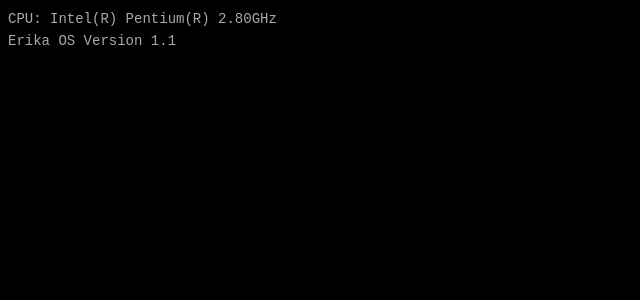
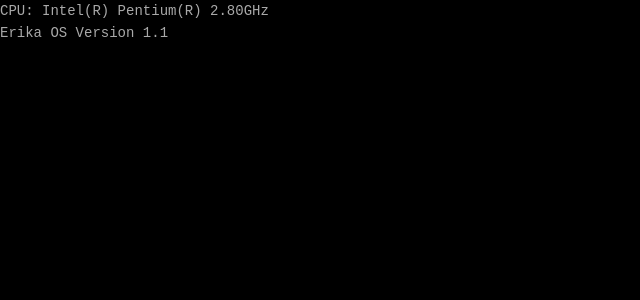
Before and after one commit to embe8/react-desktop-simulator, a React (Vite) app in the folder vite-desktop-simulator/: page / in a window 1280 px wide. Shown: the top 300 px of the page, without its empty margins (0-640 px from the left). Built offline with nearby package versions, Linux system fonts and the light colour scheme; the HTML template or start-up script is replaced by a standard one.

Commit message:
Modified index css to hide vertical and horizontal scroll bars in pages

```diff
--- a/vite-desktop-simulator/src/index.css
+++ b/vite-desktop-simulator/src/index.css
@@ -12,6 +12,14 @@
   text-rendering: optimizeLegibility;
   -webkit-font-smoothing: antialiased;
   -moz-osx-font-smoothing: grayscale;
+}
+
+html, body {
+  margin: 0;
+  padding: 0;
+  width: 100%;
+  height: 100%;
+  overflow: hidden;  /* hides both horizontal and vertical scrollbars */
 }
 
 a {
```
